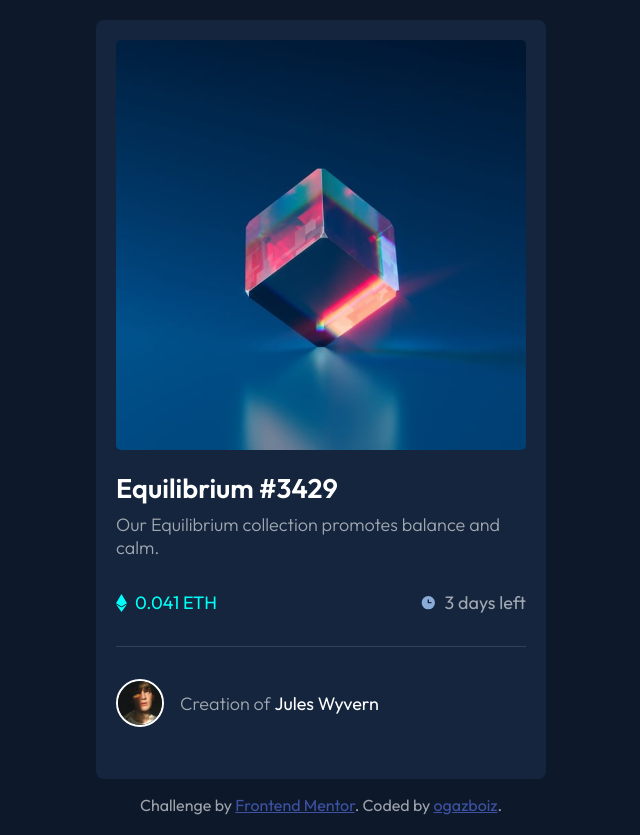
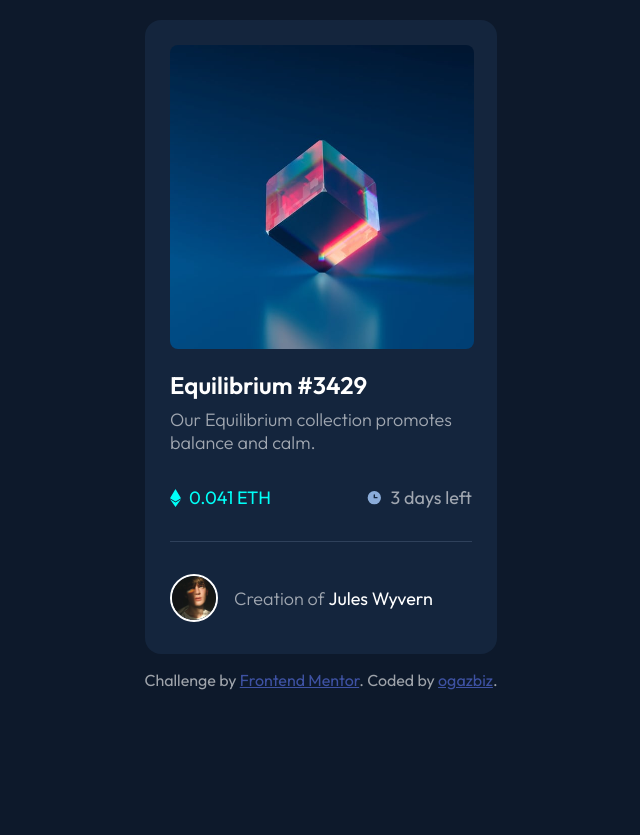
Before and after one commit to ogazboiz/nft-preview-card-component-main, a plain HTML site: page index.html in a window 1280 px wide. Shown: the whole page, without its empty margins (319-959 px from the left). After the commit the page ends 800 px from the top, so only its background shows below. Drawn offline with Linux system fonts and the light colour scheme.

Commit message:
change the css nd html

```diff
--- a/CSS/styles.css
+++ b/CSS/styles.css
@@ -21,7 +21,7 @@
 --White: hsl(0, 0%, 100%);
 }
 img{
-    max-width: 100%;
+    max-width: 1;
 
 
 }
@@ -40,20 +40,25 @@ body {
     padding: 1.25rem;
 }
 .container{
-    padding: 1.25rem;
+    max-width: 22rem;
+    padding-left: 25px;
+    padding-right: 25px;
+    padding-top: 25px;
+
     background-color: var(--card-BG);
-    border-radius: 0.5rem;
+    border-radius: 1rem;
     margin-bottom: 1rem;
 }
 .container .profile img{
-    border-radius: 5px;
+    border-radius: 0.5rem;
     position: relative;
+    max-width: 19rem
 }
 .container .profile div{
     position: absolute;
-    width: 410px;
-    height: 410px;
-    top: 2.5rem;
+    width: 19rem;
+    height: 19rem;
+    top: 2.9rem;
     z-index: 999;
     background-color: hsl(178, 100%, 50%,  60%);
     opacity: 0;
@@ -74,11 +79,14 @@ body {
 .container h1{
     color: var(--White);
     margin: 1rem 0.5rem 0.5rem 0rem;
+    font-size: 1.5rem;
+    font-weight: 600;
 
 }
 .container h1:hover{
     color: var(--Cyan);
     cursor: pointer;
+
 }
 .container ul{
     display: flex;
--- a/index.html
+++ b/index.html
@@ -35,7 +35,7 @@
 
   <div class="attribution">
     Challenge by <a href="https://www.frontendmentor.io?ref=challenge" target="_blank">Frontend Mentor</a>.
-    Coded by <a href="#">ogazboiz</a>.
+    Coded by <a href="#">ogazbiz</a>.
   </div>
 </body>
 </html>
```
